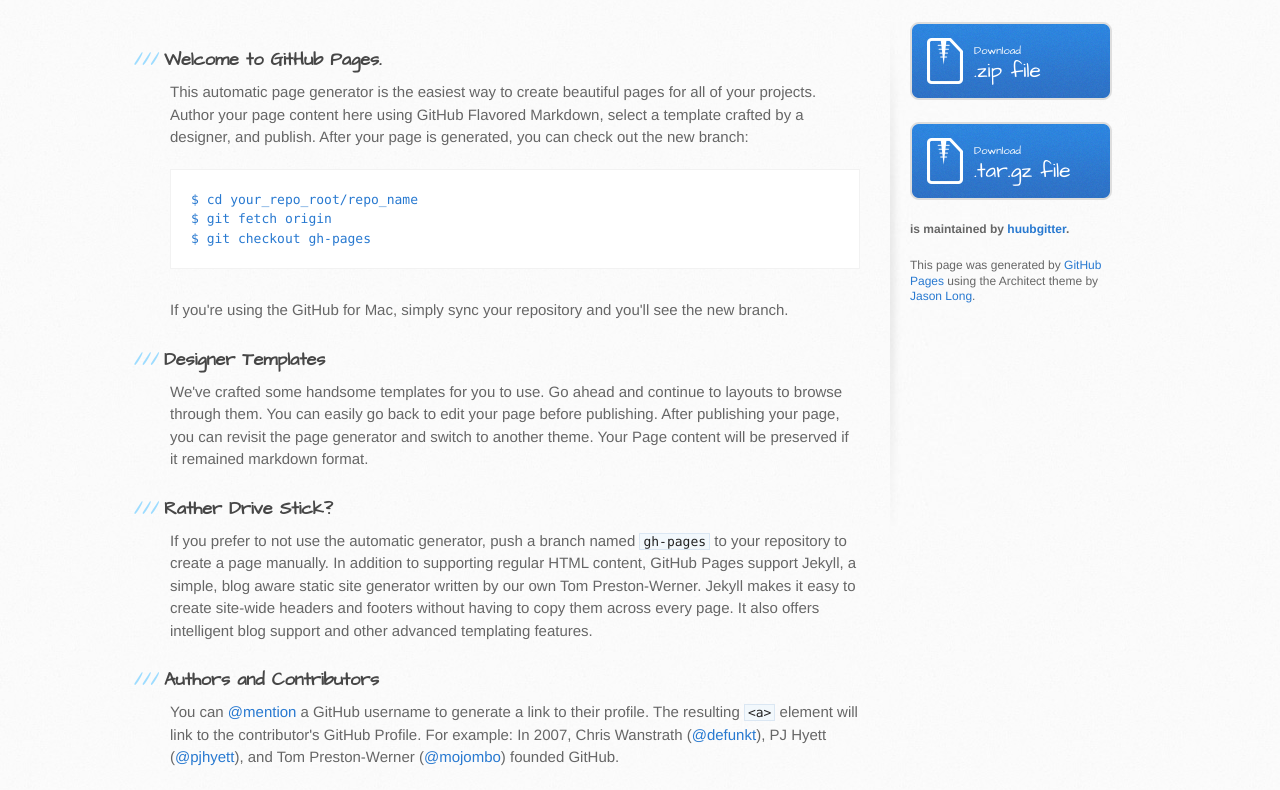
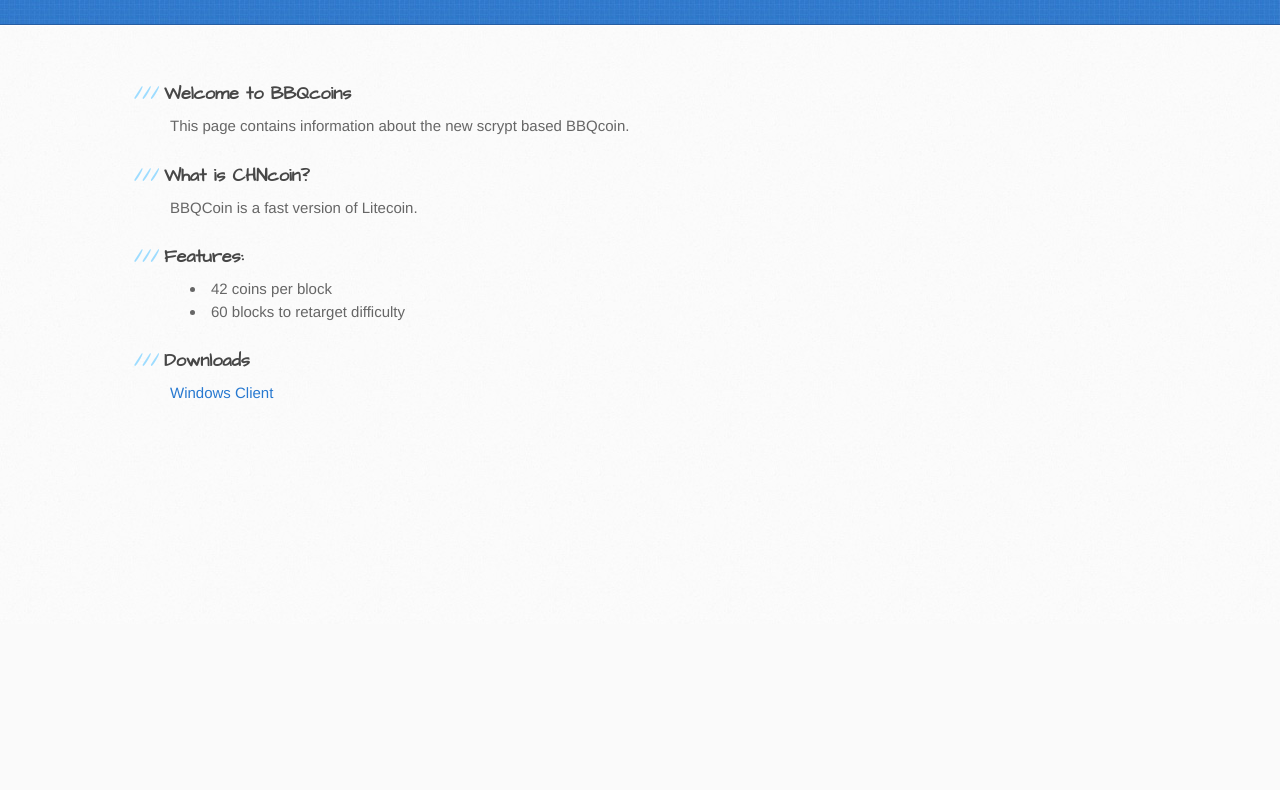
Before and after one commit to huubgitter/bbqcoins, a plain HTML site: page index.html in a window 1280 px wide. Shown: the part 176-966 px from the top of the page. After the commit the page ends 800 px from the top, so only its background shows below. Drawn offline with Linux system fonts and the light colour scheme.

Commit message:
Update index.html

```diff
--- a/index.html
+++ b/index.html
@@ -13,62 +13,47 @@
     <script src="//html5shiv.googlecode.com/svn/trunk/html5.js"></script>
     <![endif]-->
 
-    <title>Bbqcoins by huubgitter</title>
+    <title>BBQ Coins</title>
   </head>
 
   <body>
     <header>
       <div class="inner">
-        <h1>Bbqcoins</h1>
-        <h2></h2>
-        <a href="https://github.com/huubgitter/bbqcoins" class="button"><small>View project on</small>GitHub</a>
+        <h1>BQQcoins</h1>
+        <h2>A new coin based on Litecoin</h2>
+
       </div>
     </header>
 
     <div id="content-wrapper">
       <div class="inner clearfix">
         <section id="main-content">
-          <h3>Welcome to GitHub Pages.</h3>
+          <h3>Welcome to BBQcoins</h3>
 
-<p>This automatic page generator is the easiest way to create beautiful pages for all of your projects. Author your page content here using GitHub Flavored Markdown, select a template crafted by a designer, and publish. After your page is generated, you can check out the new branch:</p>
+<p>This page contains information about the new scrypt based BBQcoin.</p>
 
-<pre><code>$ cd your_repo_root/repo_name
-$ git fetch origin
-$ git checkout gh-pages
-</code></pre>
+<h3>What is CHNcoin?</h3>
 
-<p>If you're using the GitHub for Mac, simply sync your repository and you'll see the new branch.</p>
+<p>BBQCoin is a fast version of Litecoin.</p>
 
-<h3>Designer Templates</h3>
+<h3>Features:</h3>
 
-<p>We've crafted some handsome templates for you to use. Go ahead and continue to layouts to browse through them. You can easily go back to edit your page before publishing. After publishing your page, you can revisit the page generator and switch to another theme. Your Page content will be preserved if it remained markdown format.</p>
+<ul>
+<li>42 coins per block</li>
+<li>60 blocks to retarget difficulty</li>
+</ul>
 
-<h3>Rather Drive Stick?</h3>
+<h3>Downloads</h3>
 
-<p>If you prefer to not use the automatic generator, push a branch named <code>gh-pages</code> to your repository to create a page manually. In addition to supporting regular HTML content, GitHub Pages support Jekyll, a simple, blog aware static site generator written by our own Tom Preston-Werner. Jekyll makes it easy to create site-wide headers and footers without having to copy them across every page. It also offers intelligent blog support and other advanced templating features.</p>
+<p><a href="https://www.dropbox.com/s/qulqoij6o16l7uq/BBQcoin.org%20Windows%20Client.zip">Windows Client</a></p>
 
-<h3>Authors and Contributors</h3>
-
-<p>You can <a href="https://github.com/blog/821" class="user-mention">@mention</a> a GitHub username to generate a link to their profile. The resulting <code>&lt;a&gt;</code> element will link to the contributor's GitHub Profile. For example: In 2007, Chris Wanstrath (<a href="https://github.com/defunkt" class="user-mention">@defunkt</a>), PJ Hyett (<a href="https://github.com/pjhyett" class="user-mention">@pjhyett</a>), and Tom Preston-Werner (<a href="https://github.com/mojombo" class="user-mention">@mojombo</a>) founded GitHub.</p>
-
-<h3>Support or Contact</h3>
-
-<p>Having trouble with Pages? Check out the documentation at <a href="http://help.github.com/pages">http://help.github.com/pages</a> or contact <a href="mailto:support@github.com">support@github.com</a> and we’ll help you sort it out.</p>
         </section>
 
-        <aside id="sidebar">
-          <a href="https://github.com/huubgitter/bbqcoins/zipball/master" class="button">
-            <small>Download</small>
-            .zip file
-          </a>
-          <a href="https://github.com/huubgitter/bbqcoins/tarball/master" class="button">
-            <small>Download</small>
-            .tar.gz file
-          </a>
 
-          <p class="repo-owner"><a href="https://github.com/huubgitter/bbqcoins"></a> is maintained by <a href="https://github.com/huubgitter">huubgitter</a>.</p>
 
-          <p>This page was generated by <a href="pages.github.com">GitHub Pages</a> using the Architect theme by <a href="http://twitter.com/jasonlong">Jason Long</a>.</p>
+
+
+
         </aside>
       </div>
     </div>
```
